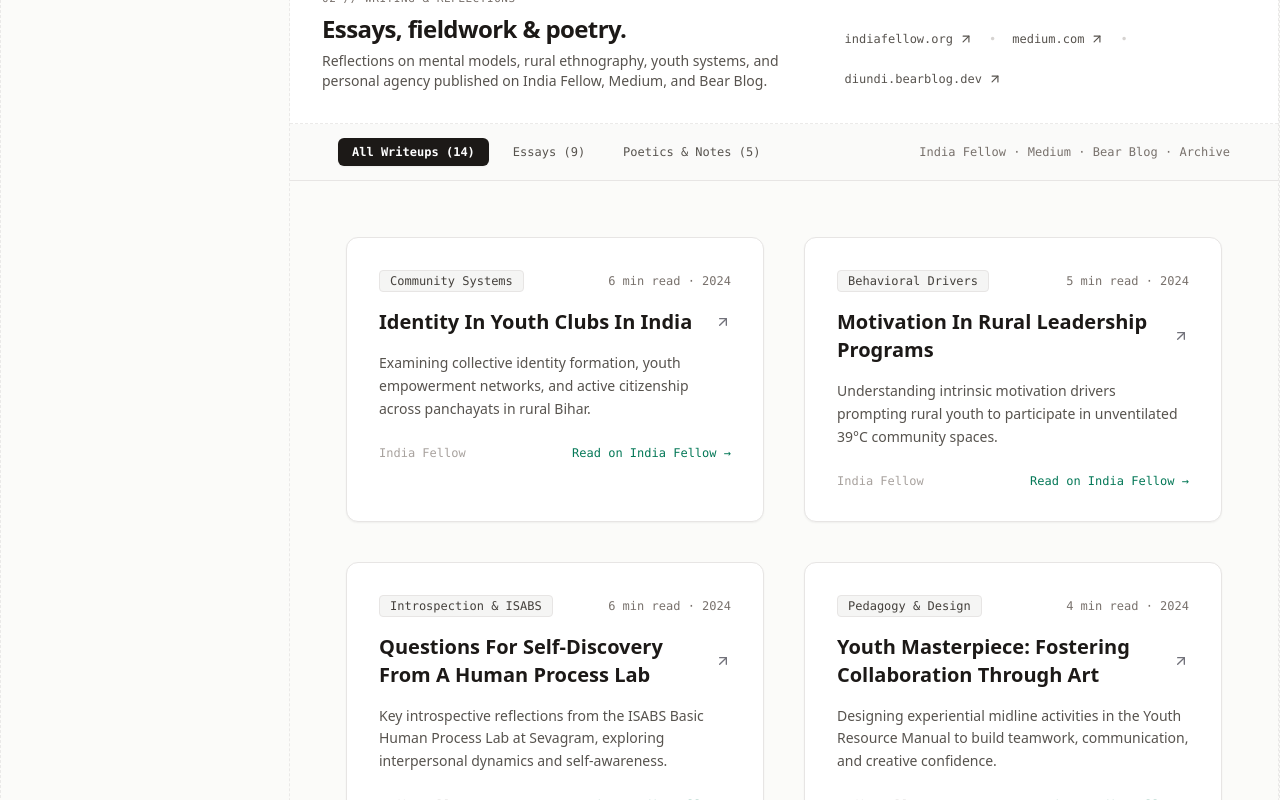
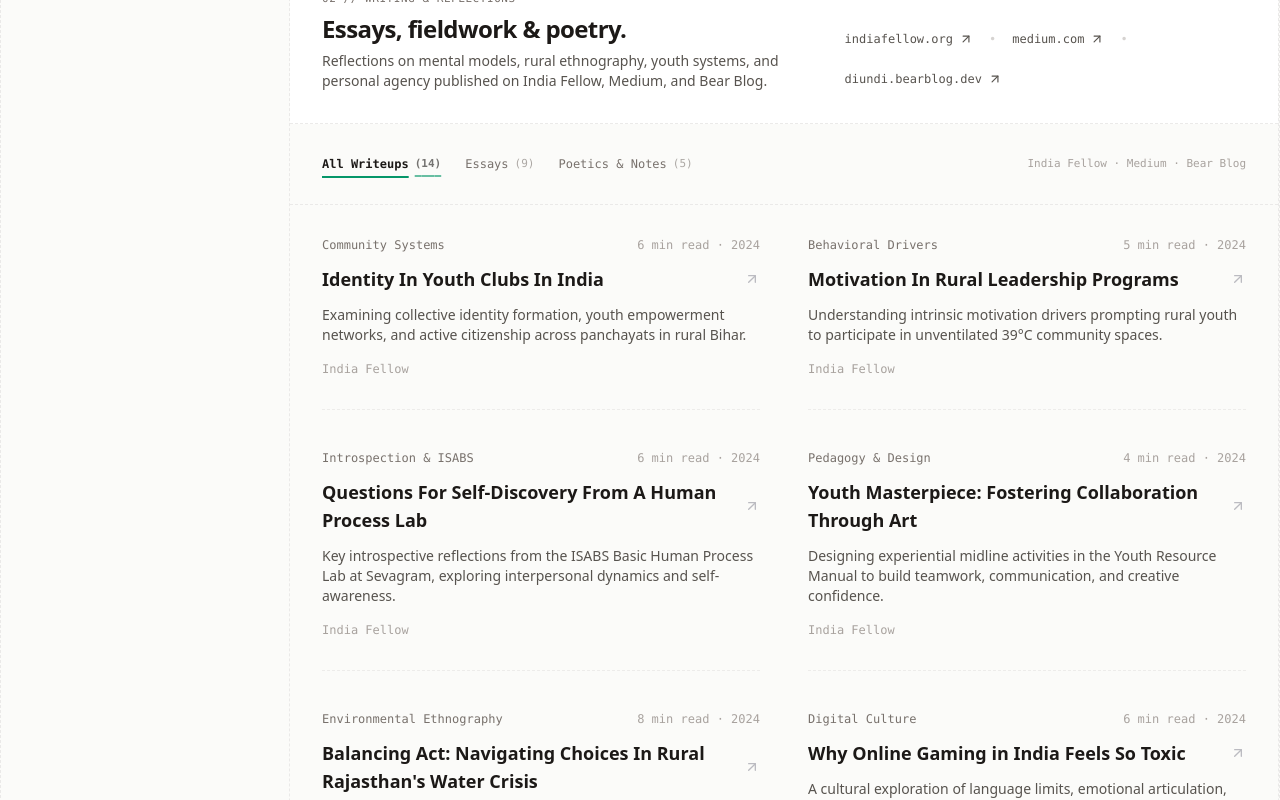
Before and after one commit to AdityaDiundi/adityaos, a Next.js app: page / in a window 1280 px wide. Shown: the part 3720-4520 px from the top of the page. Built offline with nearby package versions, Linux system fonts and the light colour scheme.

Commit message:
refactor(portfolio): unbox Section 02 essays, flatten metadata tags, and lighten filter bar

```diff
--- a/components/Portfolio/EssaysSection.tsx
+++ b/components/Portfolio/EssaysSection.tsx
@@ -104,138 +104,118 @@ export function EssaysSection() {
 
         {/* Filter Bar */}
         <div
-          className={`px-8 sm:px-12 py-3.5 border-b flex items-center justify-between text-xs font-mono transition-colors ${
-            isDark
-              ? "border-zinc-800 bg-[#0c0e14]/60"
-              : "border-stone-200 bg-stone-50/80"
+          className={`p-6 sm:p-8 border-b border-dashed flex flex-wrap items-center justify-between gap-4 text-xs font-mono transition-colors ${
+            isDark ? "border-zinc-800/80" : "border-stone-200/80"
           }`}
         >
-          <div className="flex items-center gap-2.5">
+          <div className="flex items-center gap-6">
             <button
               onClick={() => setFilter("all")}
-              className={`px-3.5 py-1.5 rounded-md transition-colors cursor-pointer ${
+              className={`flex items-center gap-1.5 transition-colors cursor-pointer ${
                 filter === "all"
                   ? isDark
-                    ? "bg-white text-zinc-950 font-semibold shadow-sm"
-                    : "bg-stone-900 text-white font-semibold shadow-sm"
+                    ? "text-white font-semibold underline underline-offset-8 decoration-emerald-500 decoration-2"
+                    : "text-stone-900 font-semibold underline underline-offset-8 decoration-emerald-600 decoration-2"
                   : isDark
-                  ? "text-zinc-400 hover:text-white"
-                  : "text-stone-600 hover:text-stone-900"
+                  ? "text-zinc-500 hover:text-zinc-200"
+                  : "text-stone-500 hover:text-stone-900"
               }`}
             >
-              All Writeups ({FEATURED_ESSAYS.length})
+              <span>All Writeups</span>
+              <span className="opacity-60 text-[11px]">({FEATURED_ESSAYS.length})</span>
             </button>
             <button
               onClick={() => setFilter("essay")}
-              className={`px-3.5 py-1.5 rounded-md transition-colors cursor-pointer ${
+              className={`flex items-center gap-1.5 transition-colors cursor-pointer ${
                 filter === "essay"
                   ? isDark
-                    ? "bg-white text-zinc-950 font-semibold shadow-sm"
-                    : "bg-stone-900 text-white font-semibold shadow-sm"
+                    ? "text-white font-semibold underline underline-offset-8 decoration-emerald-500 decoration-2"
+                    : "text-stone-900 font-semibold underline underline-offset-8 decoration-emerald-600 decoration-2"
                   : isDark
-                  ? "text-zinc-400 hover:text-white"
-                  : "text-stone-600 hover:text-stone-900"
+                  ? "text-zinc-500 hover:text-zinc-200"
+                  : "text-stone-500 hover:text-stone-900"
               }`}
             >
-              Essays ({essayCount})
+              <span>Essays</span>
+              <span className="opacity-60 text-[11px]">({essayCount})</span>
             </button>
             <button
               onClick={() => setFilter("poem")}
-              className={`px-3.5 py-1.5 rounded-md transition-colors cursor-pointer ${
+              className={`flex items-center gap-1.5 transition-colors cursor-pointer ${
                 filter === "poem"
                   ? isDark
-                    ? "bg-white text-zinc-950 font-semibold shadow-sm"
-                    : "bg-stone-900 text-white font-semibold shadow-sm"
+                    ? "text-white font-semibold underline underline-offset-8 decoration-emerald-500 decoration-2"
+                    : "text-stone-900 font-semibold underline underline-offset-8 decoration-emerald-600 decoration-2"
                   : isDark
-                  ? "text-zinc-400 hover:text-white"
-                  : "text-stone-600 hover:text-stone-900"
+                  ? "text-zinc-500 hover:text-zinc-200"
+                  : "text-stone-500 hover:text-stone-900"
               }`}
             >
-              Poetics & Notes ({poemCount})
+              <span>Poetics & Notes</span>
+              <span className="opacity-60 text-[11px]">({poemCount})</span>
             </button>
           </div>
           <span
-            className={`text-xs hidden sm:inline ${
-              isDark ? "text-zinc-500" : "text-stone-500"
+            className={`text-[11px] hidden sm:inline ${
+              isDark ? "text-zinc-500" : "text-stone-400"
             }`}
           >
-            India Fellow · Medium · Bear Blog · Archive
+            India Fellow · Medium · Bear Blog
           </span>
         </div>
 
         {/* Articles Feed */}
         <div
-          className={`p-8 sm:p-12 lg:p-14 border-b ${
-            isDark ? "border-zinc-800" : "border-stone-200"
+          className={`p-6 sm:p-8 border-b border-dashed ${
+            isDark ? "border-zinc-800/80" : "border-stone-200/80"
           }`}
         >
-          <div className="grid grid-cols-1 md:grid-cols-2 gap-8 lg:gap-10">
+          <div className="grid grid-cols-1 md:grid-cols-2 gap-x-12 gap-y-10">
             {essays.map((essay) => {
               const hasContent = Boolean(essay.content && essay.content.length > 0);
 
               const cardContent = (
-                <>
-                  <div
-                    className={`flex items-center justify-between text-xs font-mono ${
-                      isDark ? "text-zinc-500" : "text-stone-500"
-                    }`}
-                  >
-                    <span
-                      className={`px-2.5 py-0.5 rounded border text-xs ${
-                        isDark
-                          ? "bg-zinc-900 border-zinc-800 text-zinc-300"
-                          : "bg-stone-100 border-stone-200 text-stone-700"
-                      }`}
-                    >
+                <div className="space-y-3 pb-8 border-b border-dashed border-stone-200/70 dark:border-zinc-800/70">
+                  {/* Top Metadata: Flat monospace, no boxes or fills */}
+                  <div className="flex items-center justify-between text-xs font-mono">
+                    <span className={isDark ? "text-zinc-400" : "text-stone-500"}>
                       {essay.theme}
                     </span>
-                    <span>
+                    <span className={isDark ? "text-zinc-500" : "text-stone-400"}>
                       {essay.readTime} · {essay.year}
                     </span>
                   </div>
 
+                  {/* Title with Arrow indicator */}
                   <h3
-                    className={`text-lg sm:text-xl font-bold font-sans transition-colors flex items-center justify-between gap-3 leading-snug ${
+                    className={`text-base sm:text-lg font-semibold font-sans transition-colors flex items-center justify-between gap-3 leading-snug ${
                       isDark
                         ? "text-white group-hover:text-emerald-400"
                         : "text-stone-900 group-hover:text-emerald-600"
                     }`}
                   >
                     <span>{essay.title}</span>
-                    <ArrowUpRight className="w-4 h-4 text-zinc-500 group-hover:text-emerald-500 transition-colors flex-shrink-0" />
+                    <ArrowUpRight className="w-4 h-4 text-zinc-400 group-hover:text-emerald-500 transition-transform group-hover:translate-x-0.5 group-hover:-translate-y-0.5 flex-shrink-0 opacity-70 group-hover:opacity-100" />
                   </h3>
 
+                  {/* Excerpt with optimal measure */}
                   <p
-                    className={`text-sm font-sans leading-relaxed ${
+                    className={`text-xs sm:text-sm font-sans leading-relaxed max-w-[60ch] ${
                       isDark ? "text-zinc-400" : "text-stone-600"
                     }`}
                   >
                     {essay.excerpt}
                   </p>
 
+                  {/* Bottom: Clean Source only (no repetitive 'Read on...') */}
                   <div
-                    className={`pt-2 flex items-center justify-between text-xs font-mono ${
+                    className={`pt-1 text-xs font-mono ${
                       isDark ? "text-zinc-500" : "text-stone-400"
                     }`}
                   >
                     <span>{essay.source}</span>
-                    <span
-                      className={`group-hover:underline ${
-                        isDark ? "text-emerald-400" : "text-emerald-700 font-medium"
-                      }`}
-                    >
-                      {hasContent
-                        ? essay.category === "Poem"
-                          ? "Read Poem In-Page →"
-                          : "Read Essay In-Page →"
-                        : essay.source.includes("India Fellow")
-                        ? "Read on India Fellow →"
-                        : essay.source.includes("Medium")
-                        ? "Read on Medium →"
-                        : "Read Article →"}
-                    </span>
                   </div>
-                </>
+                </div>
               );
 
               if (hasContent) {
@@ -243,11 +223,7 @@ export function EssaysSection() {
                   <div
                     key={essay.id}
                     onClick={() => setReadingEssay(essay)}
-                    className={`group block p-7 sm:p-8 rounded-xl border transition-all space-y-4 shadow-sm cursor-pointer ${
-                      isDark
-                        ? "bg-[#0c0e14] border-zinc-800/80 hover:border-zinc-700 hover:bg-[#10131b]"
-                        : "bg-white border-stone-200 hover:border-stone-400 hover:bg-stone-50"
-                    }`}
+                    className="group block transition-opacity cursor-pointer"
                   >
                     {cardContent}
                   </div>
@@ -260,11 +236,7 @@ export function EssaysSection() {
                   href={essay.url}
                   target="_blank"
                   rel="noopener noreferrer"
-                  className={`group block p-7 sm:p-8 rounded-xl border transition-all space-y-4 shadow-sm ${
-                    isDark
-                      ? "bg-[#0c0e14] border-zinc-800/80 hover:border-zinc-700 hover:bg-[#10131b]"
-                      : "bg-white border-stone-200 hover:border-stone-400 hover:bg-stone-50"
-                  }`}
+                  className="group block transition-opacity"
                 >
                   {cardContent}
                 </a>
```
Also changed, not shown: 1 other file (tests, documents, lock files or other folders).
